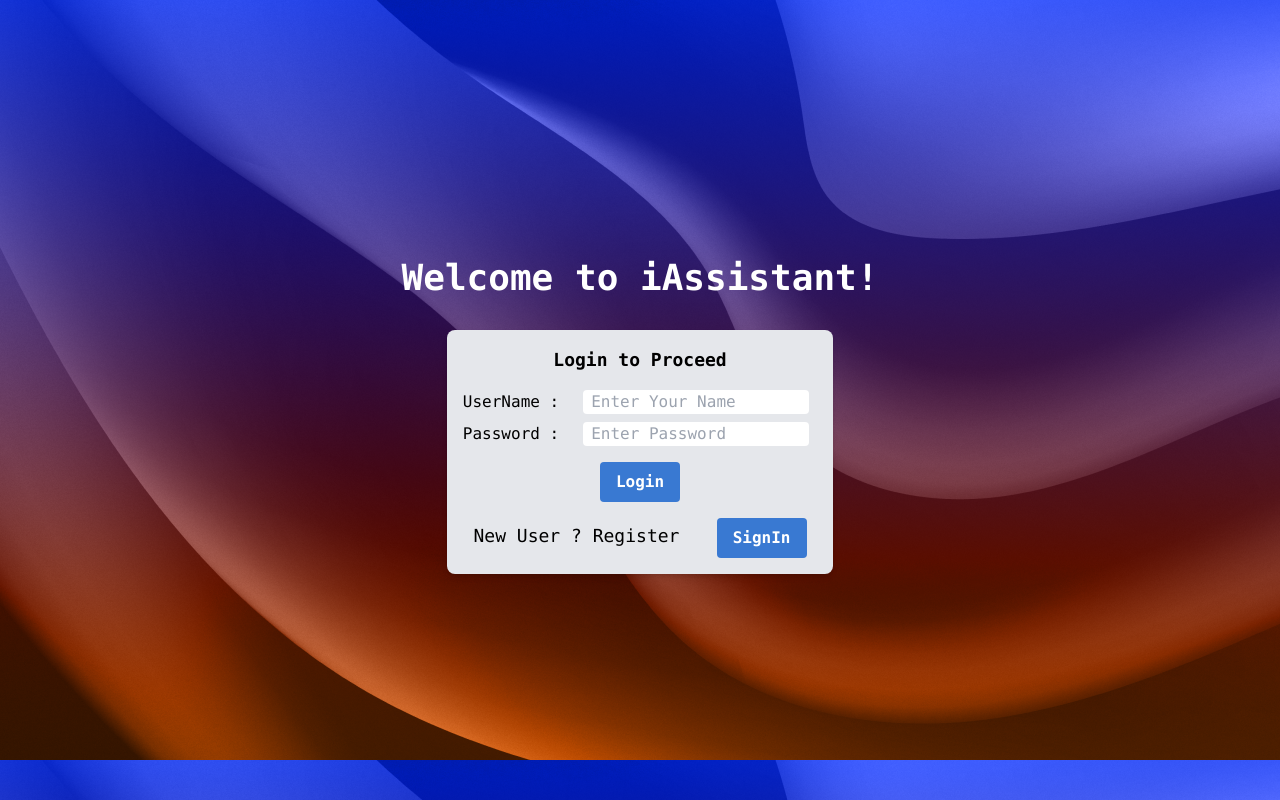
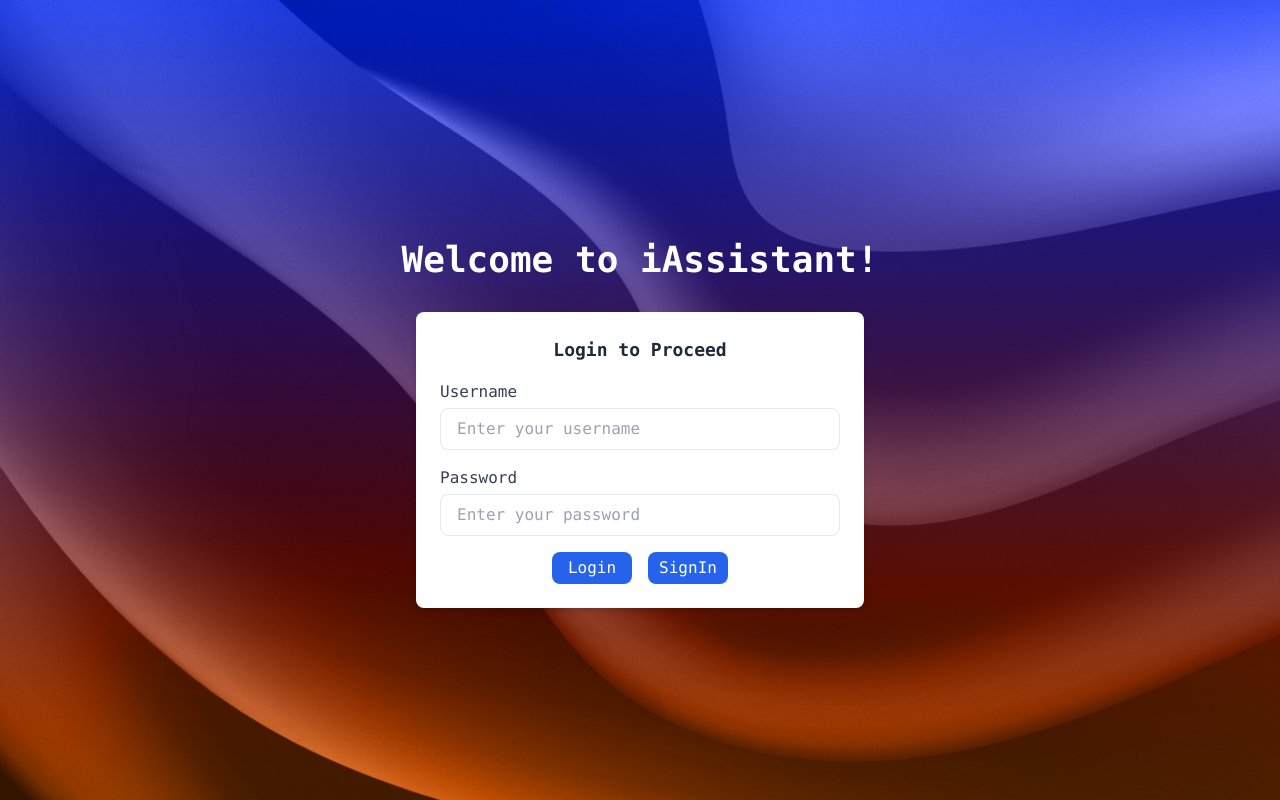
Before and after one commit to SaravanaMuthuKumarS/report-genie-web, a React (Vite) app: page /login in a window 1280 px wide. Built offline with nearby package versions, Linux system fonts and the light colour scheme.

Commit message:
home page edited

```diff
--- a/src/components/Button.tsx
+++ b/src/components/Button.tsx
@@ -7,7 +7,7 @@ interface ButtonProps {
 
 export default function Button({ title, click = () => {} }: ButtonProps) {
   return (
-    <button className="primary" onClick={click} type="submit">
+    <button className="w-20 bg-blue-600 text-white py-1 rounded-lg hover:bg-blue-700 transition" onClick={click} type="submit">
       {title}
     </button>
   );
--- a/src/pages/Login.tsx
+++ b/src/pages/Login.tsx
@@ -5,6 +5,7 @@ import Button from "../components/Button";
 import { object, string } from "yup";
 import { useNavigate } from "react-router-dom";
 import { SIGNUP_ROUTE } from "../constants/appConstants";
+import logo from "../../public/logo.png";
 
 const LoginValidation = object({
   username: string()
@@ -18,10 +19,15 @@ export default function Login() {
   const navigate = useNavigate();
 
   return (
-    <div className="bg-gray-100 w-screen h-screen flex flex-col items-center justify-center font-mono bg-[url('../src/assets/images/login.png')]">
-      <p className="text-white font-bold text-4xl p-8">Welcome to iAssistant!</p>
-      <div className="bg-gray-200 rounded-lg shadow-md p-4">
-        <h3 className="text-lg text-center font-bold mb-4">Login to Proceed</h3>
+    <div className="bg-gray-100 w-full min-h-screen flex flex-col items-center justify-center font-mono bg-[url('../src/assets/images/login.png')] bg-cover bg-center">
+      {/* <div className="mb-4">
+        <img src={logo} alt="iAssistant Logo" className="w-24 h-24 md:w-32 md:h-32 rounded-full object-contain" />
+      </div> */}
+      <p className="text-white font-bold text-3xl md:text-4xl p-4 md:p-8 text-center mt-4">
+        Welcome to iAssistant!
+      </p>
+      <div className="bg-white rounded-lg shadow-md p-6 w-3/5 max-w-md">
+        <h3 className="text-lg text-center font-bold mb-4 text-gray-800">Login to Proceed</h3>
         <Formik
           initialValues={{ username: "", password: "" }}
           validationSchema={LoginValidation}
@@ -31,53 +37,54 @@ export default function Login() {
           }}
         >
           {({ errors, touched }) => (
-            <Form>
-              <div className="flex justify-around gap-2">
-                <div>
-                  <div className="flex gap-6 items-center justify-between">
-                    <p>UserName :</p>
-                    <Field
-                      className="px-2 rounded"
-                      type="text"
-                      name="username"
-                      placeholder="Enter Your Name"
-                    />
-                  </div>
-                  <div className="flex gap-6 items-center justify-between mt-2">
-                    <p>Password :</p>
-                    <Field
-                      className="px-2 rounded"
-                      type="password"
-                      name="password"
-                      placeholder="Enter Password"
-                    />
-                  </div>
-                </div>
-                <div className="space-y-2">
-                  {errors.username && touched.username && (
-                    <ErrorMessage name="username" component="div" />
-                  )}
-                  {errors.password && touched.password && (
-                    <ErrorMessage name="password" component="div" />
-                  )}
-                </div>
+            <Form className="space-y-4">
+              <div className="flex flex-col">
+                <label htmlFor="username" className="text-gray-700 font-medium mb-1">Username</label>
+                <Field
+                  className="px-4 py-2 border rounded-lg focus:outline-none focus:ring-2 focus:ring-blue-300"
+                  type="text"
+                  name="username"
+                  placeholder="Enter your username"
+                  id="username"
+                />
+                {errors.username && touched.username && (
+                  <ErrorMessage name="username" component="div" className="text-red-500 text-sm mt-1" />
+                )}
               </div>
-              <div className="flex items-center justify-around cursor-pointer">
-                <Button title="Login" />
+
+              <div className="flex flex-col">
+                <label htmlFor="password" className="text-gray-700 font-medium mb-1">Password</label>
+                <Field
+                  className="px-4 py-2 border rounded-lg focus:outline-none focus:ring-2 focus:ring-blue-300"
+                  type="password"
+                  name="password"
+                  placeholder="Enter your password"
+                  id="password"
+                />
+                {errors.password && touched.password && (
+                  <ErrorMessage name="password" component="div" className="text-red-500 text-sm mt-1" />
+                )}
               </div>
+
+              <div className="mt-6 flex justify-center gap-4">
+                <Button
+                  title="Login"
+                />
+                <Button
+                  title="SignIn"
+                  click={() => navigate(SIGNUP_ROUTE)}
+                />
+              </div>
+
+              {/* Retry Message */}
               {isRetry && (
-                <p className="text-red-500">Wrong Credentials, Retry !</p>
+                <p className="text-red-500 text-center mt-3">Wrong Credentials, Retry!</p>
               )}
             </Form>
           )}
         </Formik>
-        <div className="flex items-center justify-around gap-4">
-        <p className="text-lg mt-3 text-black">
-          New User ? Register
-        </p>
-        <Button title="SignIn" click={() => navigate(SIGNUP_ROUTE)} />
-      </div>
       </div>
     </div>
+
   );
 }
```
